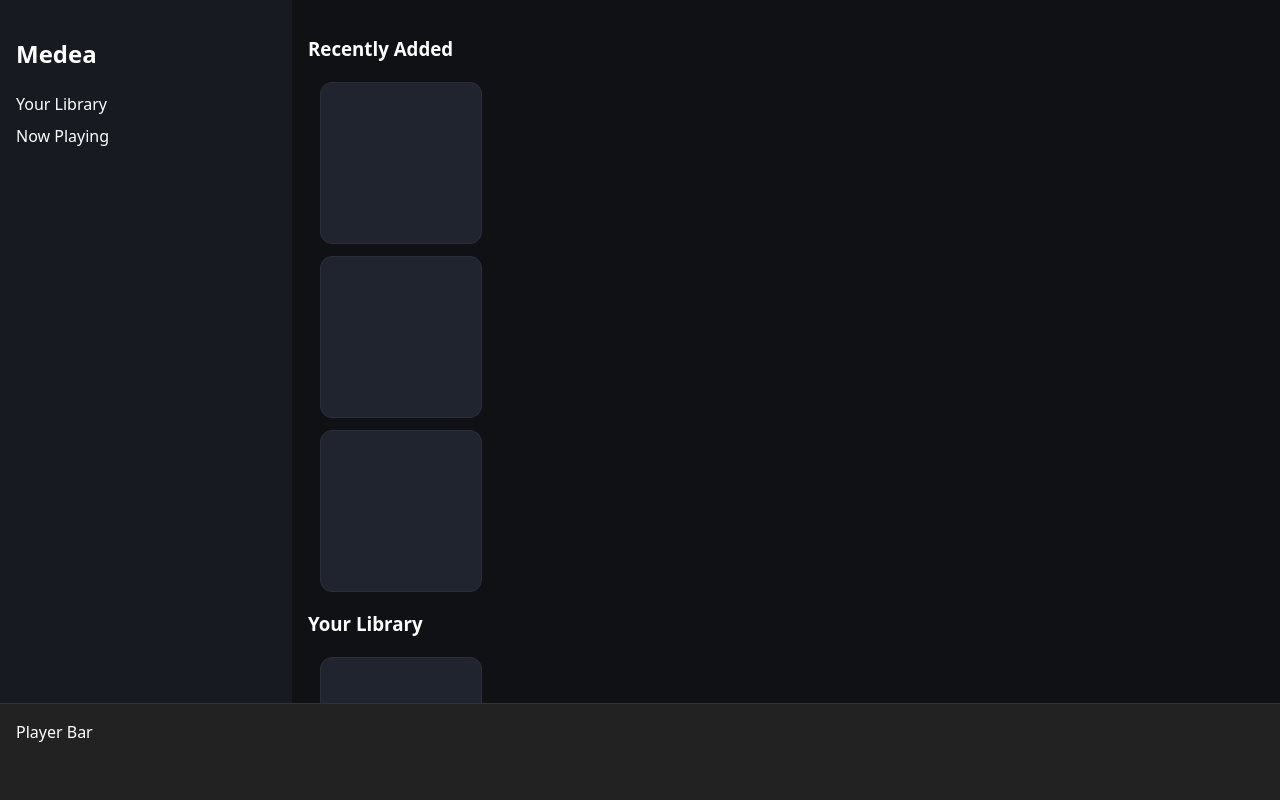
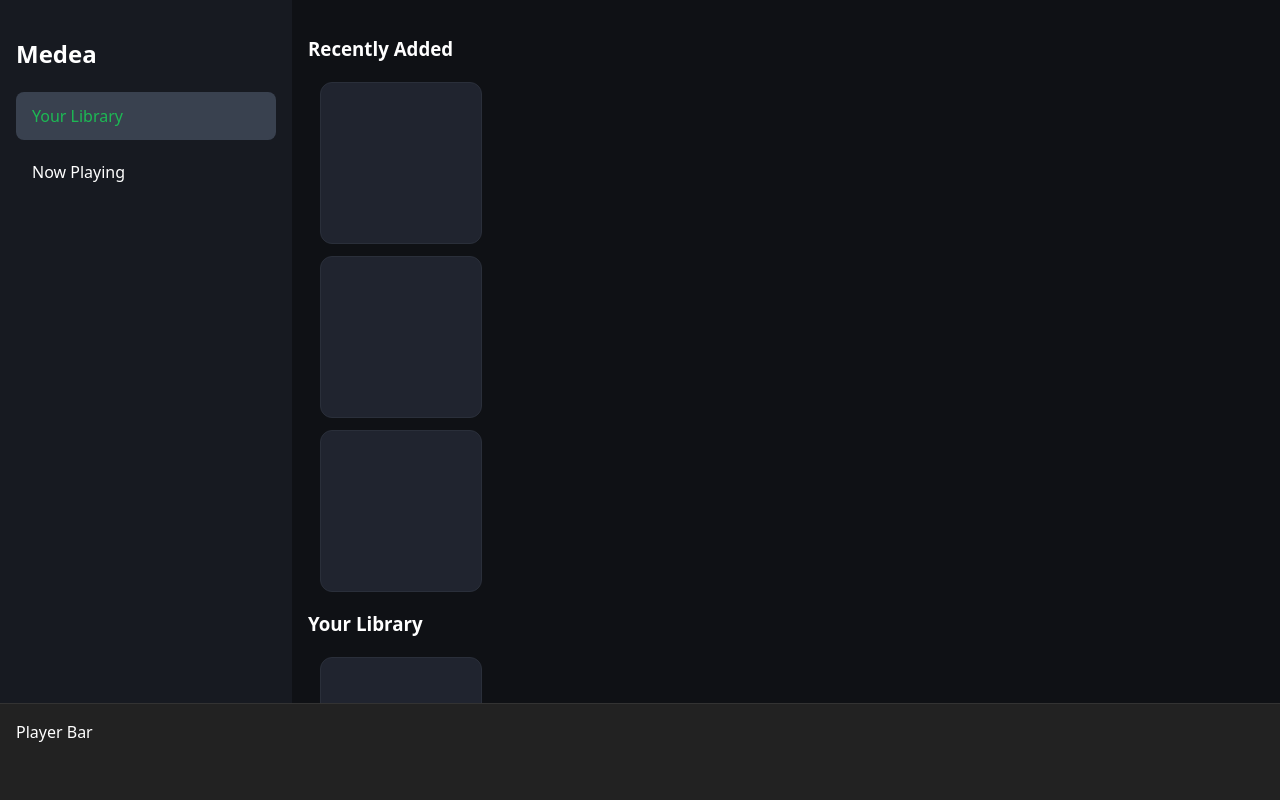
Before and after one commit to sheronjay/my-music, a React (Vite) app: page / in a window 1280 px wide. Shown: the top 800 px of the page. Built offline with nearby package versions, Linux system fonts and the light colour scheme.

Commit message:
updated the AppShell.jsx file to make the sidebar static. added some style to sidebar too

```diff
--- /dev/null
+++ b/src/components/SideBar.css
@@ -0,0 +1,28 @@
+.sidebar {
+    width: 260px;
+    height: 100vh;
+    background: #171a21;
+    color: white;
+    padding: 1rem;
+    flex-shrink: 0;
+}
+
+nav a {
+  display: block;
+  color: white;
+  text-decoration: none;
+  padding: 0.75rem 1rem;
+  border-radius: 8px;
+  margin-bottom: 0.5rem;
+  font-weight: 500;
+  transition: background 0.2s;
+}
+
+nav a:hover {
+  background-color: #2a2e38;
+}
+
+nav a.active {
+  background-color: #39414f;
+  color: #1db954;
+}
--- a/src/components/Sidebar.jsx
+++ b/src/components/Sidebar.jsx
@@ -1,19 +1,14 @@
 import { NavLink } from "react-router-dom";
+import "./SideBar.css";
 
 
 export default function Sidebar() {
   return (
-    <aside style={{
-      width: '260px',
-      background: '#171a21',
-      color: 'white',
-      padding: '1rem',
-      flexShrink: 0
-    }}>
+    <aside className="sidebar">
       <h2>Medea</h2>
       <nav style={{ marginTop: '1rem' }}>
-        <NavLink to="/" style={{ display: 'block', margin: '8px 0', color: 'white' }}>Your Library</NavLink>
-        <NavLink to="/now-playing" style={{ display: 'block', margin: '8px 0', color: 'white' }}>Now Playing</NavLink>
+        <NavLink to="/" >Your Library</NavLink>
+        <NavLink to="/now-playing" >Now Playing</NavLink>
       </nav>
     </aside>
   );
--- a/src/layout/AppShell.jsx
+++ b/src/layout/AppShell.jsx
@@ -2,36 +2,44 @@ import { Outlet } from "react-router-dom";
 import Sidebar from "../components/Sidebar";
 import PlayerBar from "../components/PlayerBar";
 
-
-export default function AppShell(){
+export default function AppShell() {
   return (
     <div style={{
       display: 'flex',
       flexDirection: 'column',
       height: '100vh',
-      width: '100vw'
+      width: '100vw',
+      overflow: 'hidden' // Prevent the entire layout from scrolling
     }}>
       {/* Top section with sidebar and main content */}
       <div style={{
         display: 'flex',
         flex: '1', // Takes up remaining space
-        minHeight: 0 // Allows shrinking if needed
+        minHeight: 0, // Allows shrinking if needed
+        overflow: 'hidden' // Prevent this container from scrolling
       }}>
-        {/* Left Sidebar */}
-        <Sidebar />
+        {/* Left Sidebar - Fixed */}
+        <div style={{
+          flexShrink: 0, // Prevent sidebar from shrinking
+          overflow: 'hidden' // Keep sidebar content contained
+        }}>
+          <Sidebar />
+        </div>
 
-        {/* Main Content Area */}
+        {/* Main Content Area - Scrollable */}
         <main style={{
           flex: '1', // Takes up remaining horizontal space
           background: '#0f1115',
           color: 'white',
-          padding: '1rem'
+          padding: '1rem',
+          overflow: 'auto', // Allow only main content to scroll
+          minHeight: 0 // Important for flex child to be scrollable
         }}>
           <Outlet />
         </main>
       </div>
 
-      {/* Player bar at bottom */}
+      {/* Player bar at bottom - Fixed */}
       <PlayerBar />
     </div>
   );
```
